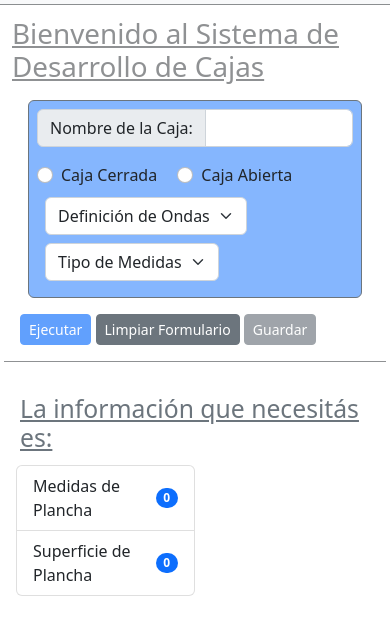
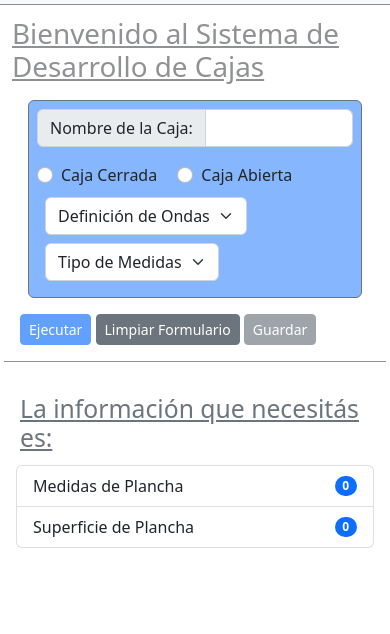
Before and after one commit to FedeKelly/FinalJavascript, a plain HTML site: page index.html in a window 390 px wide. Shown: the part 68-702 px from the top of the page. Drawn offline with nearby package versions, Linux system fonts and the light colour scheme; some packages are replaced by stand-ins of ours; a script that the page names is missing.

Commit message:
version inicial

```diff
--- a/index.html
+++ b/index.html
@@ -64,7 +64,7 @@
 <div class="p-3">
     <!--Resultado-->
     <h2 class="p-1 mb-2 mt-2 text-secondary text-decoration-underline d-inline-flex rounded-2">La información que necesitás es:</h2>
-    <ul class="list-group w-50">
+    <ul class="list-group col-md-6">
         <li class="list-group-item d-flex justify-content-between align-items-center">
           Medidas de Plancha
           <span class="badge bg-primary rounded-pill">0</span>
```
